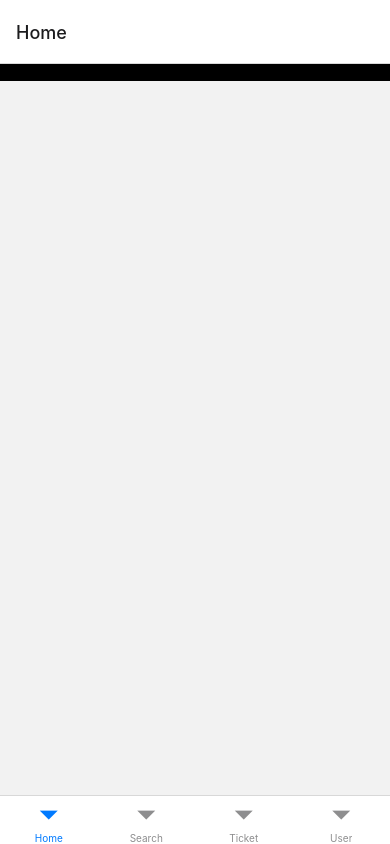
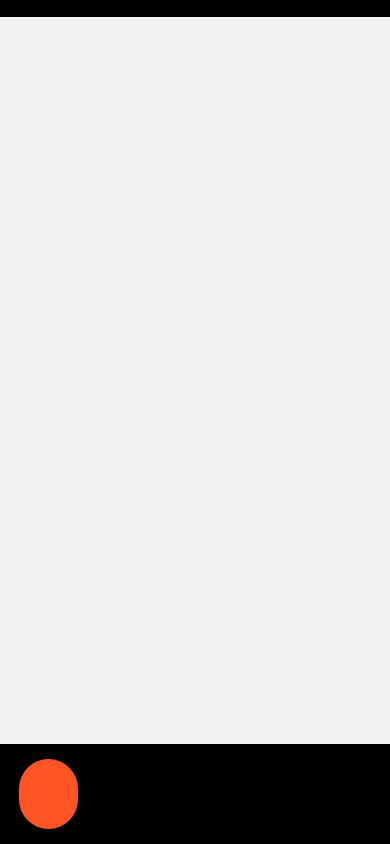
Before and after one commit to ayushagarwal27/Movies-Booking-App, a React Native app: screen / in a window 390 px wide. Built offline with nearby package versions, Linux system fonts and the light colour scheme.

Commit message:
add bottom-tab navigator tab styles

```diff
--- a/src/navigators/TabNavigator.tsx
+++ b/src/navigators/TabNavigator.tsx
@@ -1,5 +1,4 @@
 import React from 'react';
-import {View, StyleSheet} from 'react-native';
 import {createBottomTabNavigator} from '@react-navigation/bottom-tabs';
 import HomeScreen from '../screens/HomeScreen';
 import SearchScreen from '../screens/SearchScreen';
@@ -7,20 +6,112 @@
 import UserAccountScreen from '../screens/UserAccountScreen';
 import {COLORS, FONTSIZE, SPACING} from '../theme/theme';
 import CustomIcon from '../components/CustomIcon';
+import {StyleSheet, View} from 'react-native';
 
 const Tab = createBottomTabNavigator();
 
 const TabNavigator = () => {
   return (
-    <Tab.Navigator>
-      <Tab.Screen component={HomeScreen} name="Home" />
-      <Tab.Screen component={SearchScreen} name="Search" />
-      <Tab.Screen component={TicketScreen} name="Ticket" />
-      <Tab.Screen component={UserAccountScreen} name="User" />
+    <Tab.Navigator
+      screenOptions={{
+        tabBarHideOnKeyboard: true,
+        headerShown: false,
+        tabBarStyle: {
+          backgroundColor: COLORS.Black,
+          borderTopWidth: 0,
+          height: SPACING.space_10 * 10,
+        },
+      }}>
+      <Tab.Screen
+        component={HomeScreen}
+        name="Home"
+        options={{
+          tabBarShowLabel: false,
+          tabBarIcon: ({focused, color, size}) => (
+            <View
+              style={[
+                styles.activeTabBackground,
+                focused ? {backgroundColor: COLORS.Orange} : {},
+              ]}>
+              <CustomIcon
+                name="video"
+                color={COLORS.White}
+                size={FONTSIZE.size_30}
+              />
+            </View>
+          ),
+        }}
+      />
+      <Tab.Screen
+        component={SearchScreen}
+        name="Search"
+        options={{
+          tabBarShowLabel: false,
+          tabBarIcon: ({focused, color, size}) => (
+            <View
+              style={[
+                styles.activeTabBackground,
+                focused ? {backgroundColor: COLORS.Orange} : {},
+              ]}>
+              <CustomIcon
+                name="search"
+                color={COLORS.White}
+                size={FONTSIZE.size_30}
+              />
+            </View>
+          ),
+        }}
+      />
+      <Tab.Screen
+        component={TicketScreen}
+        name="Ticket"
+        options={{
+          tabBarShowLabel: false,
+          tabBarIcon: ({focused, color, size}) => (
+            <View
+              style={[
+                styles.activeTabBackground,
+                focused ? {backgroundColor: COLORS.Orange} : {},
+              ]}>
+              <CustomIcon
+                name="ticket"
+                color={COLORS.White}
+                size={FONTSIZE.size_30}
+              />
+            </View>
+          ),
+        }}
+      />
+      <Tab.Screen
+        component={UserAccountScreen}
+        name="User"
+        options={{
+          tabBarShowLabel: false,
+          tabBarIcon: ({focused, color, size}) => (
+            <View
+              style={[
+                styles.activeTabBackground,
+                focused ? {backgroundColor: COLORS.Orange} : {},
+              ]}>
+              <CustomIcon
+                name="user"
+                color={COLORS.White}
+                size={FONTSIZE.size_30}
+              />
+            </View>
+          ),
+        }}
+      />
     </Tab.Navigator>
   );
 };
 
 export default TabNavigator;
 
-const styles = StyleSheet.create({});
+const styles = StyleSheet.create({
+  activeTabBackground: {
+    backgroundColor: COLORS.Black,
+    padding: SPACING.space_18,
+    borderRadius: SPACING.space_18 * 10,
+  },
+});
```
